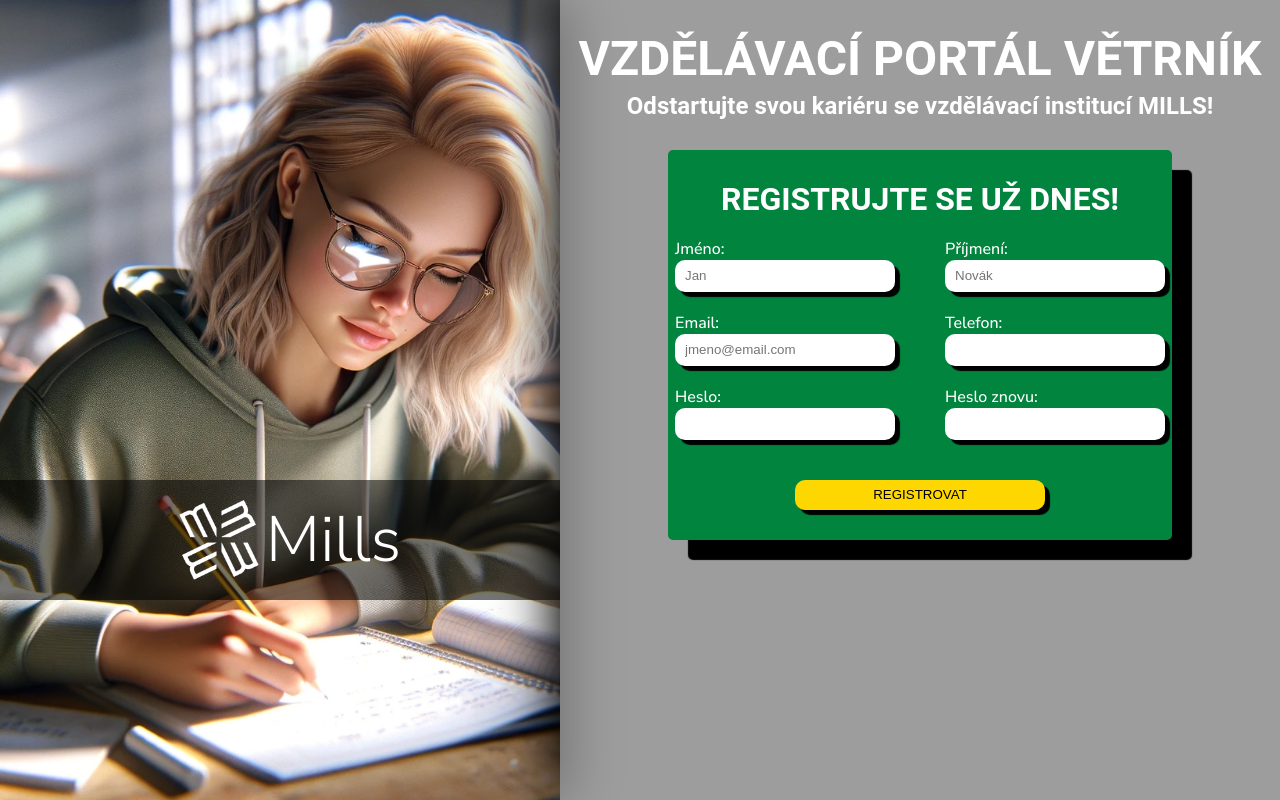
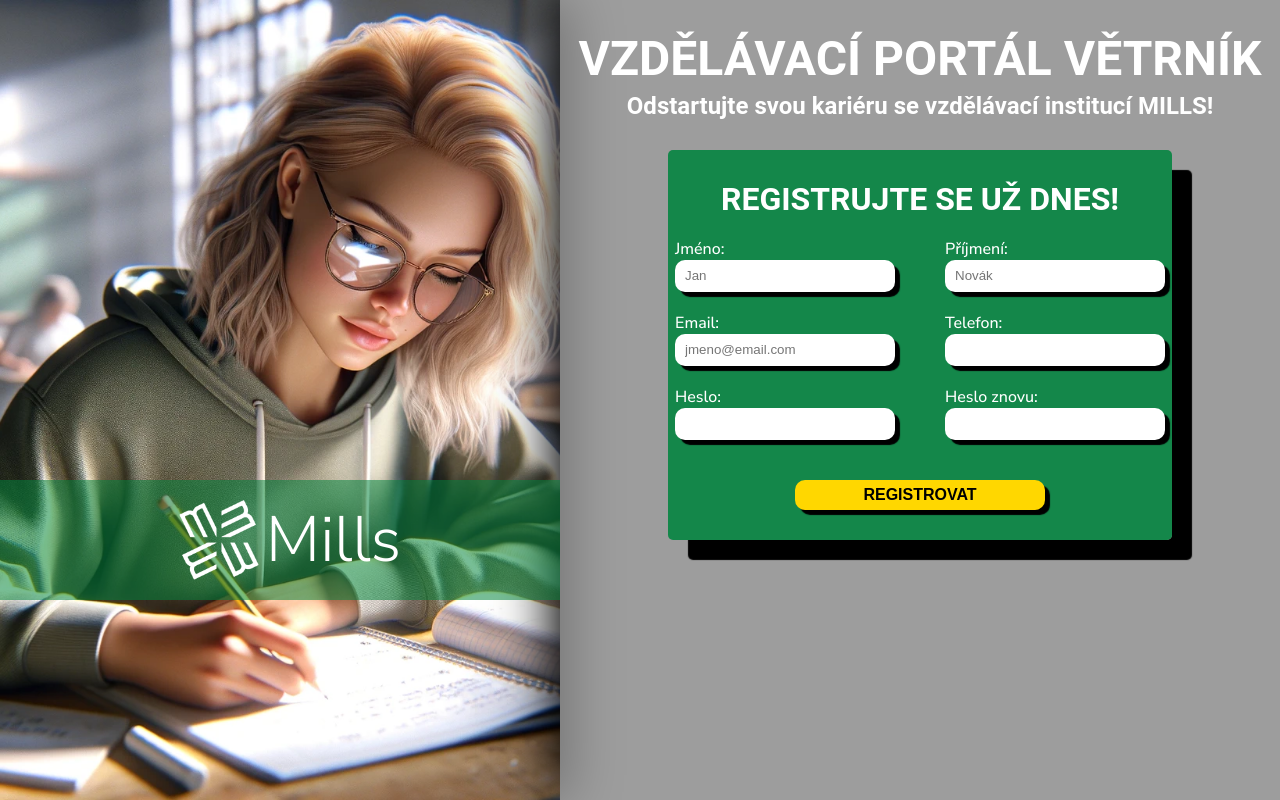
Before and after one commit to mikels0n/sign-up-form, a plain HTML site: page index.html in a window 1280 px wide. Drawn offline with Linux system fonts and the light colour scheme; a web font is replaced by a local one.

Commit message:
Logo banner changed, register button font changed

```diff
--- a/style.css
+++ b/style.css
@@ -59,7 +59,7 @@ p {
     width: 70vh;
     display: flex;
     position: absolute;
-    background-color: rgba(0, 0, 0, 0.54);
+    background-color: rgba(0, 132, 62, 0.529);
     justify-content: center;
     align-items: center;
 }
@@ -69,7 +69,7 @@ p {
     flex-direction: column;
     justify-content: center;
     align-items: center;
-    background-color: rgb(0, 132, 62);
+    background-color: rgba(0, 132, 62, 0.876);
     margin-top: 30px;
     width: 70%;
     box-shadow: 20px 20px 1px black;
@@ -170,4 +170,6 @@ input {
     background-color: gold;
     margin-bottom: 30px;
     color: black;
+    font-size: 1em;
+    font-weight: 700;
 }
```
